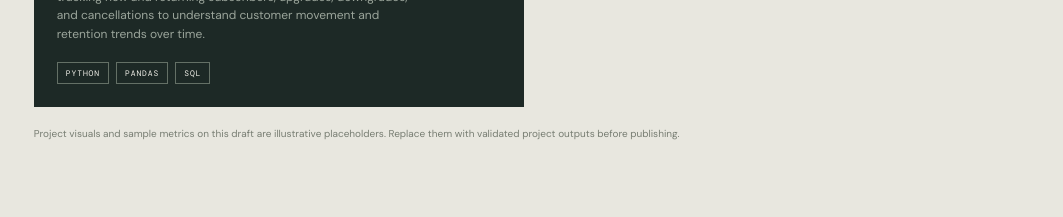
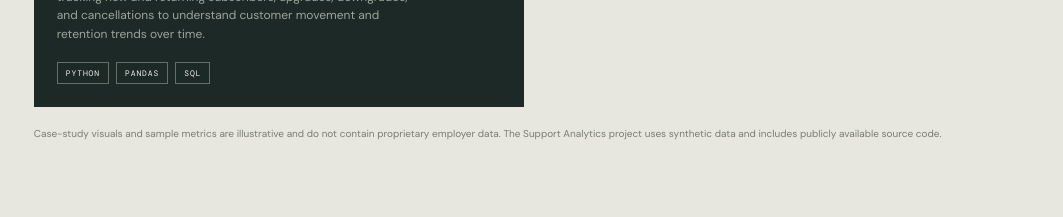
Before and after one commit to marctell/marctell.github.io, a plain HTML site: page index.html in a window 1280 px wide. Shown: the part 2560-2777 px from the top of the page, without its empty margins (107-1170 px from the left). Drawn offline with nearby package versions, Linux system fonts and the light colour scheme.

Commit message:
Clarify portfolio case study and synthetic data disclaimer
Updated disclaimer text to clarify the use of synthetic data and public source code.

```diff
--- a/index.html
+++ b/index.html
@@ -129,7 +129,12 @@
           <div class="tags"><span>PYTHON</span><span>PANDAS</span><span>SQL</span></div>
         </article>
       </div>
-      <p class="disclaimer">Project visuals and sample metrics on this draft are illustrative placeholders. Replace them with validated project outputs before publishing.</p>
+      <p class="disclaimer">
+  Case-study visuals and sample metrics are illustrative and do not
+  contain proprietary employer data. The Support Analytics project
+  uses synthetic data and includes publicly available source code.
+</p>
+
     </section>
 
     <section class="about section-wrap" id="about">
```
